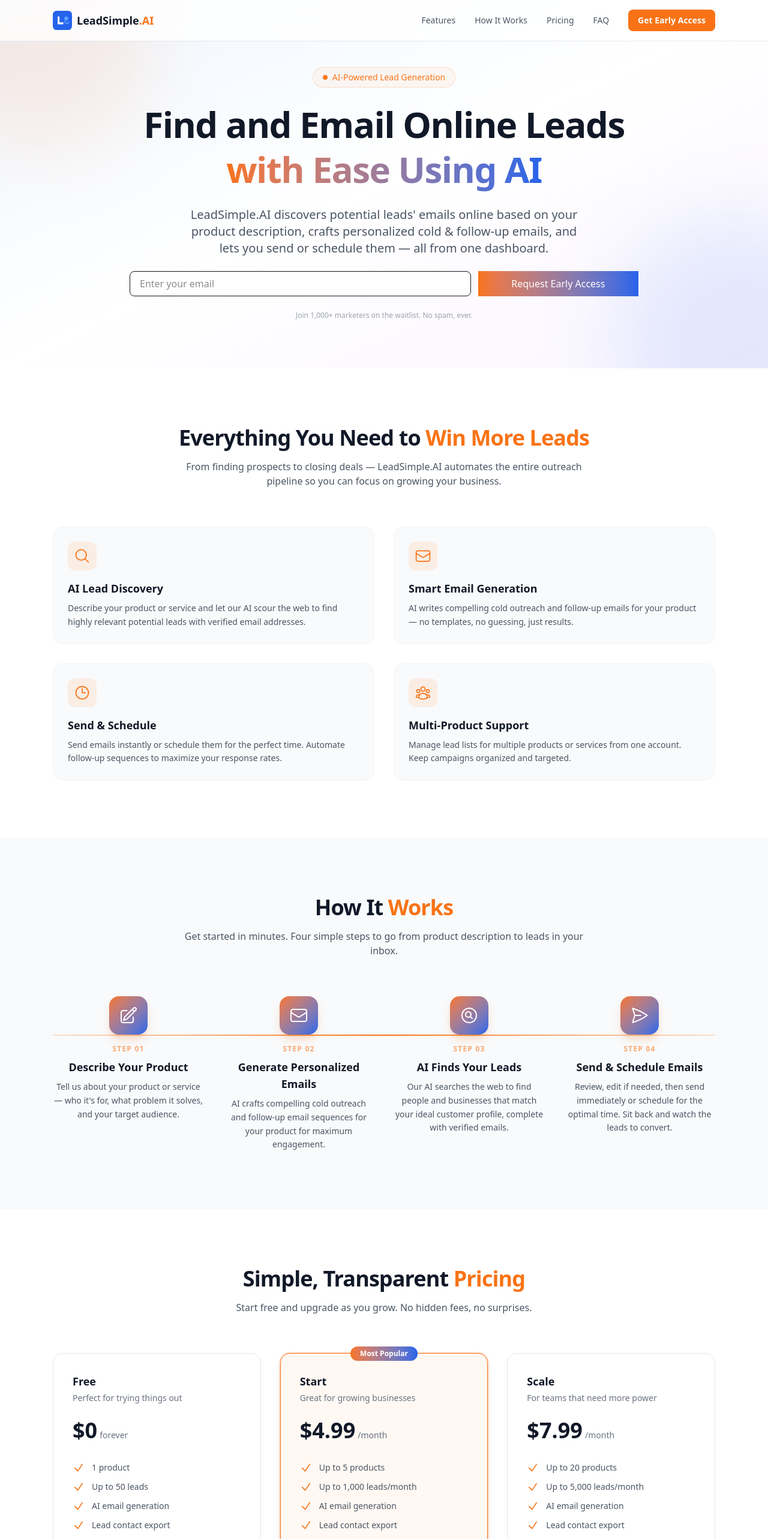
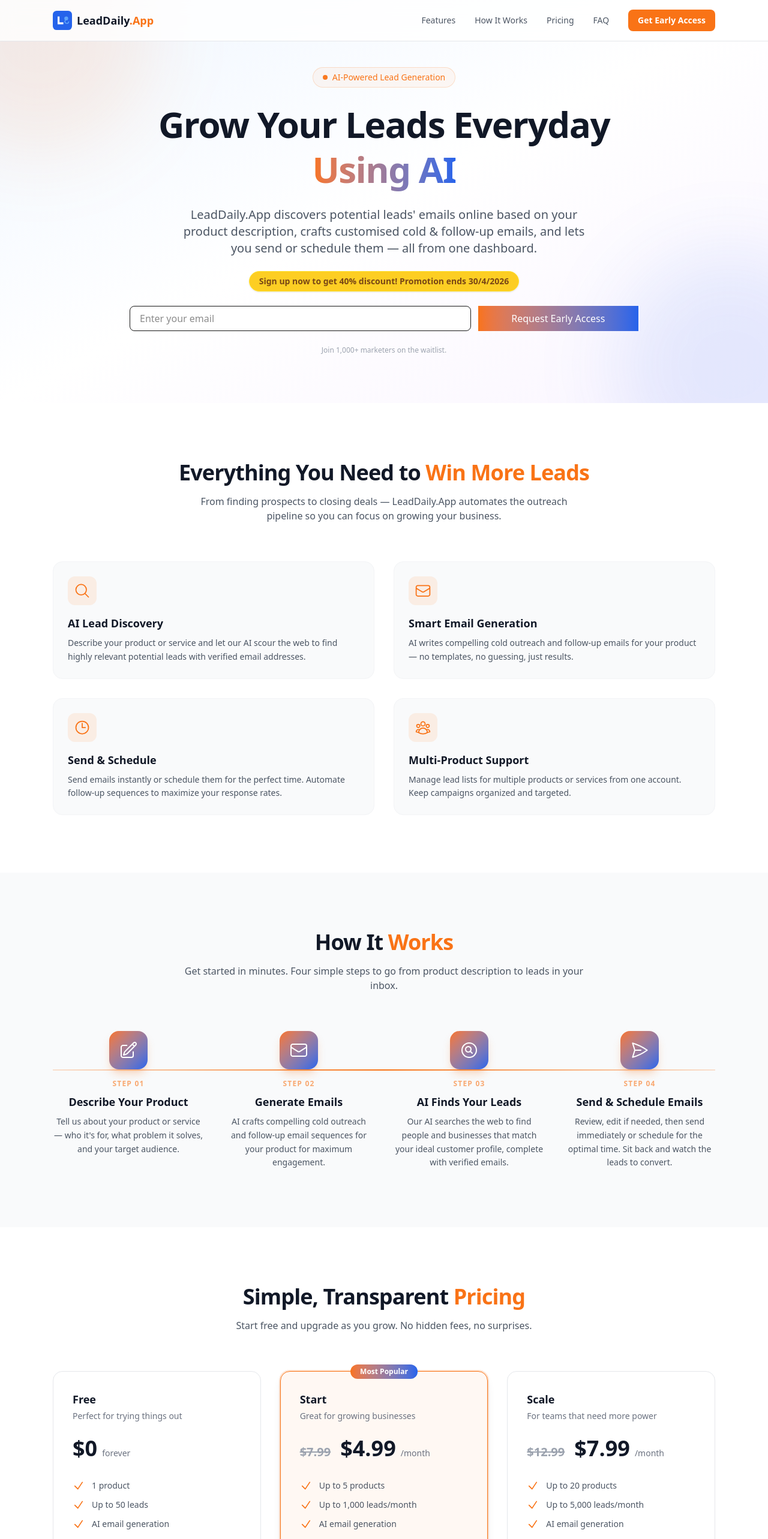
Before and after one commit to tonyvu2014/lead-simple-landing-page, a Next.js app: page / in a window 1280 px wide. Shown: the top 2566 px of the page at 60% size. Built offline with nearby package versions, Linux system fonts and the light colour scheme.

Commit message:
lead daily

```diff
--- a/package.json
+++ b/package.json
@@ -1,5 +1,5 @@
 {
-  "name": "lead-simple-landing-page",
+  "name": "lead-daily-landing-page",
   "version": "0.1.0",
   "private": true,
   "scripts": {
--- a/src/app/layout.tsx
+++ b/src/app/layout.tsx
@@ -13,11 +13,11 @@
 });
 
 export const metadata: Metadata = {
-  title: "LeadSimple.AI - Find and Email Online Leads with Ease Using AI",
+  title: "LeadDaily.App - Grow Your Leads Every Day Using AI",
   description:
-    "LeadSimple.AI uses AI to find potential leads, generate personalized cold and follow-up emails, and lets you send or schedule them — all in one place.",
+    "LeadDaily.App uses AI to find potential leads, generate customised cold and follow-up emails, and lets you send or schedule them — all in one place.",
   keywords:
-    "AI lead generation, cold email, follow-up email, online leads, sales automation, email scheduling, personalized emails, B2B leads, sales outreach, lead conversion, LeadSimple.AI",
+    "AI lead generation, cold email, follow-up email, online leads, sales automation, email scheduling, customised emails, B2B leads, sales outreach, lead conversion, LeadDaily.App",
   icons: {
     icon: "/favicon.svg",
   },
--- a/src/app/page.tsx
+++ b/src/app/page.tsx
@@ -8,7 +8,7 @@
   return (
     <Image
       src="/logo.svg"
-      alt="LeadSimple.AI logo"
+      alt="LeadDaily.App logo"
       width={32}
       height={32}
       className={className}
@@ -32,7 +32,7 @@
         <a href="#" className="flex items-center gap-2">
           <Logo />
           <span className="text-lg font-bold text-gray-900">
-            LeadSimple<span className="text-primary">.AI</span>
+            LeadDaily<span className="text-primary">.App</span>
           </span>
         </a>
 
@@ -138,19 +138,25 @@
           AI-Powered Lead Generation
         </div>
         <h1 className="text-4xl font-extrabold leading-tight tracking-tight text-gray-900 sm:text-5xl lg:text-6xl">
-          Find and Email Online Leads{" "}
+          Grow Your Leads Everyday{" "}
           <span className="bg-gradient-to-r from-primary to-accent bg-clip-text text-transparent">
-            with Ease Using AI
+            Using AI
           </span>
         </h1>
         <p className="mx-auto mt-6 max-w-2xl text-lg text-gray-600 sm:text-xl">
-          LeadSimple.AI discovers potential leads&apos; emails online based on
-          your product description, crafts personalized cold &amp; follow-up
+          LeadDaily.App discovers potential leads&apos; emails online based on
+          your product description, crafts customised cold &amp; follow-up
           emails, and lets you send or schedule them — all from one dashboard.
         </p>
 
         <div className="mb-6 mt-6">
           <div className="flex flex-col sm:flex-row gap-4 justify-center">
+            <div className="w-full">
+              <div className="mb-6 flex justify-center">
+                <span className="inline-block rounded-full bg-yellow-400/90 px-4 py-1.5 text-sm font-semibold text-yellow-900 border border-yellow-300 shadow-sm animate-pulse">
+                  <span className="font-bold">Sign up now to get 40% discount!</span> Promotion ends 30/4/2026
+                </span>
+              </div>
               <form className="flex flex-col sm:flex-row gap-3 max-w-l mx-auto w-full" onSubmit={onSubmit}>
                 <input
                   type="email"
@@ -166,14 +172,15 @@
                   Request Early Access
                 </button>
               </form>
-              </div>
               {result && (
                 <p className="text-sm text-green-600 mt-4">{result}</p>
               )}
             </div>
+          </div>
+        </div>
 
         <p className="mt-4 text-xs text-gray-400">
-          Join 1,000+ marketers on the waitlist. No spam, ever.
+          Join 1,000+ marketers on the waitlist.
         </p>
       </div>
     </section>
@@ -230,8 +237,8 @@
             <span className="text-primary">Win More Leads</span>
           </h2>
           <p className="mx-auto mt-4 max-w-2xl text-gray-600">
-            From finding prospects to closing deals — LeadSimple.AI automates
-            the entire outreach pipeline so you can focus on growing your
+            From finding prospects to closing deals — LeadDaily.App automates
+            the outreach pipeline so you can focus on growing your
             business.
           </p>
         </div>
@@ -269,7 +276,7 @@
   },
   {
     num: "02",
-    title: "Generate Personalized Emails",
+    title: "Generate Emails",
     desc: "AI crafts compelling cold outreach and follow-up email sequences for your product for maximum engagement.",
     icon: (
       <svg className="h-8 w-8 text-white" fill="none" viewBox="0 0 24 24" stroke="currentColor" strokeWidth={1.5}>
@@ -355,6 +362,7 @@
   {
     name: "Start",
     price: "$4.99",
+    originalPrice: "$7.99",
     period: "/month",
     desc: "Great for growing businesses",
     features: [
@@ -372,6 +380,7 @@
   {
     name: "Scale",
     price: "$7.99",
+    originalPrice: "$12.99",
     period: "/month",
     desc: "For teams that need more power",
     features: [
@@ -430,7 +439,12 @@
               <h3 className="text-lg font-semibold text-gray-900">{p.name}</h3>
               <p className="mt-1 text-sm text-gray-500">{p.desc}</p>
 
-              <div className="mt-6 flex items-baseline gap-1">
+              <div className="mt-6 flex items-baseline gap-2">
+                {p.originalPrice && (
+                  <span className="text-xl font-semibold text-gray-400 line-through mr-2">
+                    {p.originalPrice}
+                  </span>
+                )}
                 <span className="text-4xl font-extrabold text-gray-900">
                   {p.price}
                 </span>
@@ -475,12 +489,12 @@
 /* ─── FAQ ─── */
 const faqs = [
   {
-    q: "How does LeadSimple.AI find leads?",
+    q: "How does LeadDaily.App find leads?",
     a: "You describe your product or service and target audience, and our AI searches the web to find relevant people and businesses with publicly available email addresses that match your criteria.",
   },
   {
     q: "Do I need any technical skills to use it?",
-    a: "Not at all. LeadSimple.AI is designed to be intuitive — just describe your product, review the leads and generated emails, and hit send. No coding or technical knowledge required.",
+    a: "Not at all. LeadDaily.App is designed to be intuitive — just describe your product, review the leads and generated emails, and hit send. No coding or technical knowledge required.",
   },
   {
     q: "What kinds of emails does the AI generate?",
@@ -499,8 +513,8 @@
     a: "Absolutely. You can upgrade, downgrade, or cancel your plan at any time from your account settings. No long-term contracts or hidden fees.",
   },
   {
-    q: "What type of target audience is LeadSimple.AI best for?",
-    a: "LeadSimple.AI is best for finding target customers who have an online presence and display their contact emails publicly. For example: bloggers and content creators with contact pages, small business owners with emails on their websites, freelancers and consultants listed on directories, e-commerce store owners, SaaS founders active on social platforms, and professionals listed on industry-specific marketplaces.",
+    q: "What type of target audience is LeadDaily.App best for?",
+    a: "LeadDaily.App is best for finding target customers who have an online presence and display their contact emails publicly. For example: bloggers and content creators with contact pages, small business owners with emails on their websites, freelancers and consultants listed on directories, e-commerce store owners, SaaS founders active on social platforms, and professionals listed on industry-specific marketplaces.",
   },
 ];
 
@@ -566,17 +580,17 @@
           <Logo />
           <div>
             <span className="text-sm font-bold text-gray-900">
-              LeadSimple<span className="text-primary">.AI</span>
+              LeadDaily<span className="text-primary">.App</span>
             </span>
             <p className="text-xs text-gray-500">
-              Find and email online leads with ease using AI.
+              Grow Your Leads Everyday Using AI.
             </p>
           </div>
         </div>
 
         {/* Right: Copyright */}
         <p className="text-xs text-gray-400">
-          &copy; {new Date().getFullYear()} LeadSimple.AI. All rights reserved.
+          &copy; {new Date().getFullYear()} LeadDaily.App. All rights reserved.
         </p>
       </div>
     </footer>
```
Also changed, not shown: 1 other file (tests, documents, lock files or other folders). Lines whose indentation alone changed are shown as unchanged.
